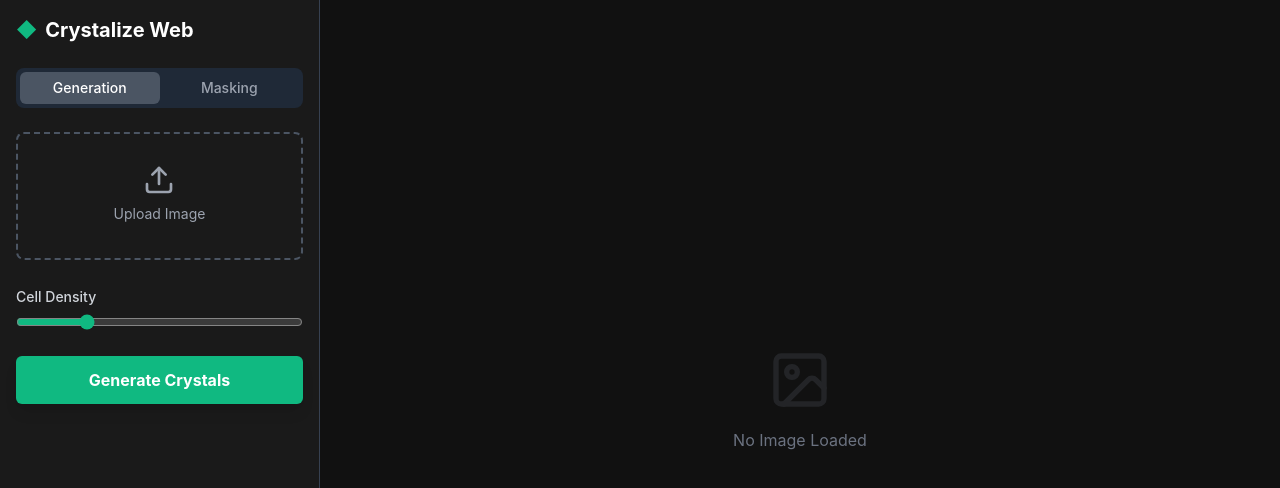
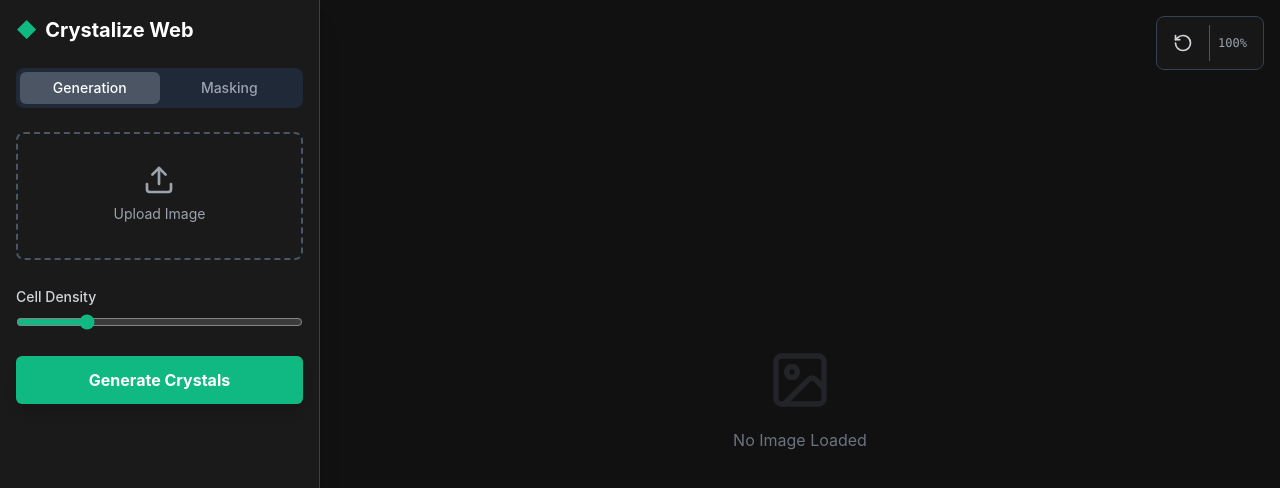
Before and after one commit to beanz-y/voronoi, a React (Vite) app in the folder crystalize-web/: page / in a window 1280 px wide. Shown: the top 488 px of the page. Built offline with nearby package versions, Linux system fonts and the light colour scheme.

Commit message:
Zoom and panning
added zoom and panning

```diff
--- a/crystalize-web/src/App.jsx
+++ b/crystalize-web/src/App.jsx
@@ -1,9 +1,8 @@
-import React, { useState, useRef, useEffect } from 'react';
-import { Upload, Image as ImageIcon, Eraser, Brush, Eye } from 'lucide-react';
+import React, { useState, useRef, useEffect, useCallback } from 'react';
+import { Upload, Image as ImageIcon, Eraser, Brush, Eye, Sparkles, RotateCcw } from 'lucide-react';
 import { generateCrystalLayer } from './lib/crystalizer';
 import { renderComposite } from './lib/compositor';
 import { generateSubjectMask } from './lib/ai-mask';
-import { Sparkles } from 'lucide-react'; // Add Sparkles icon
 
 function App() {
   // --- State ---
@@ -11,21 +10,60 @@ function App() {
   const [density, setDensity] = useState(5000);
   const [isProcessing, setIsProcessing] = useState(false);
   const [activeTab, setActiveTab] = useState('crystals');
+  const [isAnalyzing, setIsAnalyzing] = useState(false);
 
   // Masking Settings
   const [currentTool, setCurrentTool] = useState('brush');
   const [brushSize, setBrushSize] = useState(50);
   const [showMask, setShowMask] = useState(false);
 
-  // Auto Masking
-  const [isAnalyzing, setIsAnalyzing] = useState(false);
+  // Viewport State
+  const [viewport, setViewport] = useState({ scale: 1, x: 0, y: 0 });
+  const [isPanning, setIsPanning] = useState(false);
+  const [isSpaceHeld, setIsSpaceHeld] = useState(false);
 
   // --- Refs ---
   const canvasRef = useRef(null);
   const imgRef = useRef(null);
+  const containerRef = useRef(null); // Reference to the wrapper div
   const crystalLayerRef = useRef(null);
   const maskLayerRef = useRef(null);
   const isDrawing = useRef(false);
+  const lastMousePos = useRef({ x: 0, y: 0 });
+
+  // --- Global Event Listeners (Keyboard & Safety Release) ---
+  useEffect(() => {
+    const handleKeyDown = (e) => {
+      if (e.code === "Space" && !e.repeat) {
+        // Prevent "Page Down" scrolling
+        e.preventDefault();
+        setIsSpaceHeld(true);
+      }
+    };
+
+    const handleKeyUp = (e) => {
+      if (e.code === "Space") {
+        setIsSpaceHeld(false);
+        setIsPanning(false); // Stop panning immediately if space is released
+      }
+    };
+
+    // Catch mouse release ANYWHERE in the window to prevent "stuck" dragging
+    const handleGlobalPointerUp = () => {
+      setIsPanning(false);
+      isDrawing.current = false;
+    };
+
+    window.addEventListener("keydown", handleKeyDown);
+    window.addEventListener("keyup", handleKeyUp);
+    window.addEventListener("pointerup", handleGlobalPointerUp);
+
+    return () => {
+      window.removeEventListener("keydown", handleKeyDown);
+      window.removeEventListener("keyup", handleKeyUp);
+      window.removeEventListener("pointerup", handleGlobalPointerUp);
+    };
+  }, []);
 
   // --- Initialization ---
   const handleImageUpload = (e) => {
@@ -34,75 +72,167 @@ function App() {
       const reader = new FileReader();
       reader.onload = (event) => {
         setImageSrc(event.target.result);
-        // Reset crystals, but we DO NOT reset the mask immediately if we want to support re-uploads?
-        // For now, let's reset everything for a fresh start.
         crystalLayerRef.current = null;
         maskLayerRef.current = null;
+        setViewport({ scale: 1, x: 0, y: 0 });
       };
       reader.readAsDataURL(file);
     }
   };
 
-  // Called when the <img> tag actually finishes loading the source data
   const onImageLoad = () => {
     if (!imgRef.current || !canvasRef.current) return;
-
-    // 1. Resize Canvas
     canvasRef.current.width = imgRef.current.naturalWidth;
     canvasRef.current.height = imgRef.current.naturalHeight;
 
-    // 2. Initialize Empty Mask Layer
     const cvs = document.createElement('canvas');
     cvs.width = imgRef.current.naturalWidth;
     cvs.height = imgRef.current.naturalHeight;
     maskLayerRef.current = cvs;
 
-    // 3. Trigger Initial Render (This will show the checkerboard + any mask)
+    handleFitView();
     triggerRender();
   };
 
-  // --- Generation Pipeline ---
+  // --- Core Processing ---
   const handleGenerate = () => {
     if (!imgRef.current || !canvasRef.current) return;
     setIsProcessing(true);
-
     setTimeout(() => {
-      // Generate Crystals
       crystalLayerRef.current = generateCrystalLayer(imgRef.current, density);
-      // Render
       triggerRender();
       setIsProcessing(false);
     }, 50);
   };
 
+  const handleMagicSelect = async () => {
+    if (!imageSrc) return;
+    setIsAnalyzing(true);
+    setTimeout(async () => {
+      try {
+        const subjectMask = await generateSubjectMask(imageSrc);
+        if (!maskLayerRef.current) maskLayerRef.current = subjectMask;
+        else {
+          const ctx = maskLayerRef.current.getContext('2d');
+          ctx.drawImage(subjectMask, 0, 0);
+        }
+        triggerRender();
+      } catch (err) {
+        console.error(err);
+        alert("Subject detection failed.");
+      }
+      setIsAnalyzing(false);
+    }, 50);
+  };
+
   const triggerRender = () => {
-    // Note: We no longer check for crystalLayerRef.current here, allowing pre-render
     if (!imgRef.current || !maskLayerRef.current || !canvasRef.current) return;
-
     renderComposite(
       canvasRef.current,
-      crystalLayerRef.current, // Might be null
+      crystalLayerRef.current,
       imgRef.current,
       maskLayerRef.current,
       showMask
     );
   };
 
-  // Re-render when toggles change
-  useEffect(() => {
-    triggerRender();
-  }, [showMask]);
+  useEffect(() => { triggerRender(); }, [showMask]);
 
-  // --- Drawing Logic (Unchanged from previous step, but included for completeness) ---
+  // --- Navigation Logic (Zoom to Mouse) ---
+  const handleWheel = (e) => {
+    if (!imageSrc || !containerRef.current) return;
+    e.preventDefault();
+
+    const zoomIntensity = 0.1;
+    const direction = e.deltaY < 0 ? 1 : -1;
+    const factor = direction > 0 ? (1 + zoomIntensity) : (1 / (1 + zoomIntensity));
+
+    // Clamp zoom levels (0.1x to 20x)
+    const newScale = Math.min(Math.max(0.1, viewport.scale * factor), 20);
+
+    // Calculate Mouse Position relative to the container
+    const rect = containerRef.current.getBoundingClientRect();
+    const mouseX = e.clientX - rect.left;
+    const mouseY = e.clientY - rect.top;
+
+    // Zoom Math: Keep the point under the mouse stationary
+    // Formula: new_offset = mouse - (mouse - old_offset) * (new_scale / old_scale)
+    const newX = mouseX - (mouseX - viewport.x) * (newScale / viewport.scale);
+    const newY = mouseY - (mouseY - viewport.y) * (newScale / viewport.scale);
+
+    setViewport({
+      scale: newScale,
+      x: newX,
+      y: newY
+    });
+  };
+
+  const handleFitView = () => {
+    if (!imgRef.current || !containerRef.current) return;
+    // Fit to 80% of container
+    const rect = containerRef.current.getBoundingClientRect();
+    const w = imgRef.current.naturalWidth;
+    const h = imgRef.current.naturalHeight;
+    const scale = Math.min(rect.width / w, rect.height / h) * 0.8;
+
+    // Center it
+    const x = (rect.width - w * scale) / 2;
+    const y = (rect.height - h * scale) / 2;
+
+    setViewport({ scale, x, y });
+  };
+
+  // --- Input Controller ---
+  const onPointerDown = (e) => {
+    // Middle Mouse (1) OR Left Mouse (0) while Space is held
+    if (e.button === 1 || (e.button === 0 && isSpaceHeld)) {
+      e.preventDefault();
+      setIsPanning(true);
+      lastMousePos.current = { x: e.clientX, y: e.clientY };
+      return;
+    }
+
+    // Left Mouse (0) for Painting
+    if (e.button === 0 && activeTab === 'masking' && !isSpaceHeld) {
+      isDrawing.current = true;
+      const { x, y } = getPointerPos(e);
+      paint(x, y);
+    }
+  };
+
+  const onPointerMove = (e) => {
+    // PANNING
+    if (isPanning) {
+      const deltaX = e.clientX - lastMousePos.current.x;
+      const deltaY = e.clientY - lastMousePos.current.y;
+      setViewport(prev => ({ ...prev, x: prev.x + deltaX, y: prev.y + deltaY }));
+      lastMousePos.current = { x: e.clientX, y: e.clientY };
+      return;
+    }
+
+    // PAINTING
+    if (isDrawing.current && activeTab === 'masking' && !isSpaceHeld) {
+      const { x, y } = getPointerPos(e);
+      paint(x, y);
+    }
+  };
+
+  // --- Coordinate Mapping ---
   const getPointerPos = (e) => {
     const canvas = canvasRef.current;
     if (!canvas) return { x: 0, y: 0 };
+
     const rect = canvas.getBoundingClientRect();
+    const cssX = e.clientX - rect.left;
+    const cssY = e.clientY - rect.top;
+
+    // Map CSS pixels -> Internal Canvas pixels
     const scaleX = canvas.width / rect.width;
     const scaleY = canvas.height / rect.height;
+
     return {
-      x: (e.clientX - rect.left) * scaleX,
-      y: (e.clientY - rect.top) * scaleY
+      x: cssX * scaleX,
+      y: cssY * scaleY
     };
   };
 
@@ -115,59 +245,21 @@ function App() {
     ctx.beginPath();
     ctx.arc(x, y, brushSize / 2, 0, Math.PI * 2);
     ctx.fill();
-
     triggerRender();
   };
 
-  const onPointerDown = (e) => {
-    if (activeTab !== 'masking') return;
-    isDrawing.current = true;
-    const { x, y } = getPointerPos(e);
-    paint(x, y);
-  };
-
-  const onPointerMove = (e) => {
-    if (!isDrawing.current || activeTab !== 'masking') return;
-    const { x, y } = getPointerPos(e);
-    paint(x, y);
-  };
-
-  const onPointerUp = () => {
-    isDrawing.current = false;
-  };
-
-  // AUTO MASKING
-  const handleMagicSelect = async () => {
-    if (!imageSrc) return;
-
-    setIsAnalyzing(true);
-
-    // Give the UI a moment to show the spinner
-    setTimeout(async () => {
-      try {
-        const subjectMask = await generateSubjectMask(imageSrc);
-
-        if (!maskLayerRef.current) {
-          maskLayerRef.current = subjectMask;
-        } else {
-          // Draw new subject on top of existing mask
-          const ctx = maskLayerRef.current.getContext('2d');
-          ctx.drawImage(subjectMask, 0, 0);
-        }
-        triggerRender();
-      } catch (err) {
-        console.error(err);
-        alert("Could not detect subject. Please try manually.");
-      }
-      setIsAnalyzing(false);
-    }, 50);
+  // Cursor Management
+  const getCursor = () => {
+    if (isPanning || isSpaceHeld) return 'cursor-grab active:cursor-grabbing';
+    if (activeTab === 'masking') return 'cursor-crosshair';
+    return 'cursor-default';
   };
 
   return (
-    <div className="flex h-screen w-full bg-bg text-white overflow-hidden" onMouseUp={onPointerUp}>
+    <div className="flex h-screen w-full bg-bg text-white overflow-hidden">
 
       {/* SIDEBAR */}
-      <div className="w-80 flex-shrink-0 bg-panel border-r border-gray-700 flex flex-col p-4 z-10">
+      <div className="w-80 flex-shrink-0 bg-panel border-r border-gray-700 flex flex-col p-4 z-20 shadow-xl">
         <h1 className="text-xl font-bold mb-6 flex items-center gap-2">
           <span className="text-accent">◆</span> Crystalize Web
         </h1>
@@ -189,12 +281,10 @@ function App() {
                   <input type="file" className="hidden" accept="image/*" onChange={handleImageUpload} />
                 </label>
               </div>
-
             <div>
               <label className="text-sm font-medium text-gray-300">Cell Density</label>
               <input type="range" min="500" max="20000" step="100" value={density} onChange={(e) => setDensity(Number(e.target.value))} className="w-full h-2 bg-gray-700 rounded-lg accent-accent" />
             </div>
-
             <button onClick={handleGenerate} disabled={!imageSrc || isProcessing} className="w-full py-3 px-4 rounded-md font-bold text-white bg-accent hover:bg-accentHover shadow-lg">
               {isProcessing ? 'Processing...' : 'Generate Crystals'}
             </button>
@@ -207,21 +297,11 @@ function App() {
             <button
               onClick={handleMagicSelect}
               disabled={isAnalyzing}
-              className={`w-full py-3 px-4 rounded-md font-bold text-white shadow-lg flex items-center justify-center gap-2 transition
-    ${isAnalyzing ? 'bg-indigo-800 cursor-wait' : 'bg-indigo-600 hover:bg-indigo-700'}`}
+              className={`w-full py-3 px-4 rounded-md font-bold text-white shadow-lg flex items-center justify-center gap-2 transition ${isAnalyzing ? 'bg-indigo-800 cursor-wait' : 'bg-indigo-600 hover:bg-indigo-700'}`}
             >
-              {isAnalyzing ? (
-                <>
-                  <span className="animate-spin text-xl">⟳</span>
-                  <span>Analyzing Image...</span>
-                </>
-              ) : (
-                <>
-                  <Sparkles size={18} />
-                  <span>Auto-Detect Subject</span>
-                </>
-              )}
+              {isAnalyzing ? <><span className="animate-spin text-xl">⟳</span><span>Analyzing...</span></> : <><Sparkles size={18} /><span>Auto-Detect Subject</span></>}
             </button>
+
             <div className="grid grid-cols-2 gap-2">
               <button onClick={() => setCurrentTool('brush')} className={`p-3 rounded flex flex-col items-center gap-2 border ${currentTool === 'brush' ? 'bg-accent border-accent' : 'bg-gray-800 border-gray-700'}`}><Brush size={20} /><span className="text-xs font-bold">Brush</span></button>
               <button onClick={() => setCurrentTool('eraser')} className={`p-3 rounded flex flex-col items-center gap-2 border ${currentTool === 'eraser' ? 'bg-red-500 border-red-500' : 'bg-gray-800 border-gray-700'}`}><Eraser size={20} /><span className="text-xs font-bold">Eraser</span></button>
@@ -230,24 +310,50 @@ function App() {
               <label className="text-sm font-medium text-gray-300">Brush Size: {brushSize}px</label>
               <input type="range" min="10" max="300" value={brushSize} onChange={(e) => setBrushSize(Number(e.target.value))} className="w-full h-2 bg-gray-700 rounded-lg accent-gray-400" />
             </div>
-            <button onClick={() => setShowMask(!showMask)} className={`w-full py-2 px-4 rounded border flex items-center justify-center gap-2 transition ${showMask ? 'bg-red-900/30 border-red-500 text-red-400' : 'bg-gray-800 border-gray-700'}`}><Eye size={16} />{showMask ? "Hide Mask Overlay" : "Show Mask Overlay"}</button>
+            <button onClick={() => setShowMask(!showMask)} className={`w-full py-2 px-4 rounded border flex items-center justify-center gap-2 transition ${showMask ? 'bg-red-900/30 border-red-500 text-red-400' : 'bg-gray-800 border-gray-700'}`}><Eye size={16} />{showMask ? "Hide Mask" : "Show Mask"}</button>
           </div>
         )}
       </div>
 
       {/* VIEWPORT */}
-      <div className="flex-1 bg-[#111] relative flex items-center justify-center overflow-auto p-8">
-        {!imageSrc && <div className="text-gray-500 flex flex-col items-center"><ImageIcon className="w-16 h-16 mb-4 opacity-20" /><p>No Image Loaded</p></div>}
+      <div
+        ref={containerRef}
+        className={`flex-1 bg-[#111] relative overflow-hidden ${getCursor()}`}
+        onWheel={handleWheel}
+        onPointerDown={onPointerDown}
+        onPointerMove={onPointerMove}
+        // Disable context menu on right click to keep UI clean
+        onContextMenu={(e) => e.preventDefault()}
+      >
 
-        {/* Changed: onLoad now triggers onImageLoad instead of handleGenerate */}
+        {/* Navigation Controls */}
+        <div className="absolute top-4 right-4 z-50 flex gap-2 bg-panel/80 p-2 rounded-lg border border-gray-700 backdrop-blur-sm">
+            <button onClick={handleFitView} className="p-2 hover:bg-gray-600 rounded text-gray-300" title="Reset View">
+                <RotateCcw size={20} />
+            </button>
+            <div className="px-2 py-1 text-xs font-mono text-gray-400 flex items-center border-l border-gray-600">
+                {Math.round(viewport.scale * 100)}%
+            </div>
+        </div>
+
+        {!imageSrc && <div className="absolute inset-0 flex flex-col items-center justify-center text-gray-500 pointer-events-none"><ImageIcon className="w-16 h-16 mb-4 opacity-20" /><p>No Image Loaded</p></div>}
+
         <img ref={imgRef} src={imageSrc} alt="" className="hidden" onLoad={onImageLoad} />
 
+        {/* TRANSFORM CONTAINER */}
+        <div
+            style={{
+                transform: `translate(${viewport.x}px, ${viewport.y}px) scale(${viewport.scale})`,
+                transformOrigin: '0 0',
+                willChange: 'transform',
+            }}
+            className="inline-block origin-top-left"
+        >
             <canvas
               ref={canvasRef}
-          onPointerDown={onPointerDown}
-          onPointerMove={onPointerMove}
-          className={`max-w-full shadow-2xl border border-gray-800 ${!imageSrc ? 'hidden' : 'block'} ${activeTab === 'masking' ? 'cursor-crosshair' : 'cursor-default'}`}
+              className={`shadow-2xl border border-gray-800 ${!imageSrc ? 'hidden' : 'block'}`}
             />
+        </div>
       </div>
     </div>
   );
```
Lines whose indentation alone changed are shown as unchanged.
